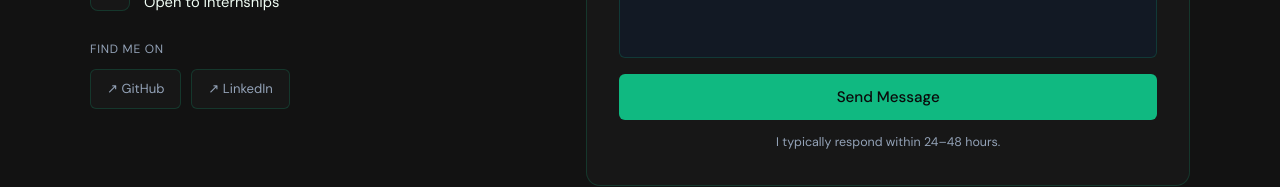
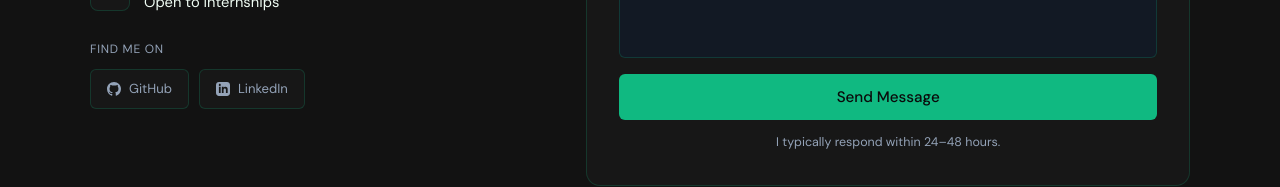
Before and after one commit to sudeesharavisara2-sys/My-Portfolio, a React (Create React App) app in the folder portfolio/client/: page / in a window 1280 px wide. Shown: the part 6070-6257 px from the top of the page. Built offline with nearby package versions, Linux system fonts and the light colour scheme; no server answers.

Commit message:
Add icons

```diff
--- a/portfolio/client/src/components/Contact.jsx
+++ b/portfolio/client/src/components/Contact.jsx
@@ -167,15 +167,41 @@ export default function Contact({ data }) {
                   gap: 10,
                   justifyContent: isMobile ? 'center' : 'flex-start'
                 }}>
-                  {[{ label: 'GitHub', href: data?.github || '#' }, { label: 'LinkedIn', href: data?.linkedin || '#' }].map(({ label, href }) => (
+                  {[
+                    {
+                      label: 'GitHub',
+                      href: data?.github || 'https://github.com/sudeesharavisara2-sys',
+                      icon: (
+                        <svg width="14" height="14" viewBox="0 0 24 24" fill="currentColor">
+                          <path d="M12 0c-6.626 0-12 5.373-12 12 0 5.302 3.438 9.8 8.207 11.387.599.111.793-.261.793-.577v-2.234c-3.338.726-4.033-1.416-4.033-1.416-.546-1.387-1.333-1.756-1.333-1.756-1.089-.745.083-.729.083-.729 1.205.084 1.839 1.237 1.839 1.237 1.07 1.834 2.807 1.304 3.492.997.107-.775.418-1.305.762-1.604-2.665-.305-5.467-1.334-5.467-5.931 0-1.311.469-2.381 1.236-3.221-.124-.303-.535-1.524.117-3.176 0 0 1.008-.322 3.301 1.23.957-.266 1.983-.399 3.003-.404 1.02.005 2.047.138 3.006.404 2.291-1.552 3.297-1.23 3.297-1.23.653 1.653.242 2.874.118 3.176.77.84 1.235 1.911 1.235 3.221 0 4.609-2.807 5.624-5.479 5.921.43.372.823 1.102.823 2.222v3.293c0 .319.192.694.801.576 4.765-1.589 8.199-6.086 8.199-11.386 0-6.627-5.373-12-12-12z"/>
+                        </svg>
+                      )
+                    },
+                    {
+                      label: 'LinkedIn',
+                      href: data?.linkedin || 'https://www.linkedin.com/in/sudeesha-ravisara/',
+                      icon: (
+                        <svg width="14" height="14" viewBox="0 0 24 24" fill="currentColor">
+                          <path d="M19 0h-14c-2.761 0-5 2.239-5 5v14c0 2.761 2.239 5 5 5h14c2.762 0 5-2.239 5-5v-14c0-2.761-2.238-5-5-5zm-11 19h-3v-11h3v11zm-1.5-12.268c-.966 0-1.75-.79-1.75-1.764s.784-1.764 1.75-1.764 1.75.79 1.75 1.764-.783 1.764-1.75 1.764zm13.5 12.268h-3v-5.604c0-3.368-4-3.113-4 0v5.604h-3v-11h3v1.765c1.396-2.586 7-2.777 7 2.476v6.759z"/>
+                        </svg>
+                      )
+                    }
+                  ].map(({ label, href, icon }) => (
                     <a key={label} href={href} target="_blank" rel="noreferrer"
                       style={{
+                        display: 'inline-flex', alignItems: 'center', gap: 8,
                         padding: '8px 16px', background: 'var(--card)', border: '1px solid var(--border)',
                         borderRadius: 6, color: 'var(--muted)', fontSize: '0.82rem', transition: 'all 0.2s', textDecoration: 'none'
                       }}
-                      onMouseEnter={e => { e.currentTarget.style.borderColor = 'var(--gold)'; e.currentTarget.style.color = 'var(--gold)'; }}
-                      onMouseLeave={e => { e.currentTarget.style.borderColor = 'var(--border)'; e.currentTarget.style.color = 'var(--muted)'; }}>
-                      ↗ {label}
+                      onMouseEnter={e => {
+                        e.currentTarget.style.borderColor = 'var(--gold)';
+                        e.currentTarget.style.color = 'var(--gold)';
+                      }}
+                      onMouseLeave={e => {
+                        e.currentTarget.style.borderColor = 'var(--border)';
+                        e.currentTarget.style.color = 'var(--muted)';
+                      }}>
+                      {icon} {label}
                     </a>
                   ))}
                 </div>
```
